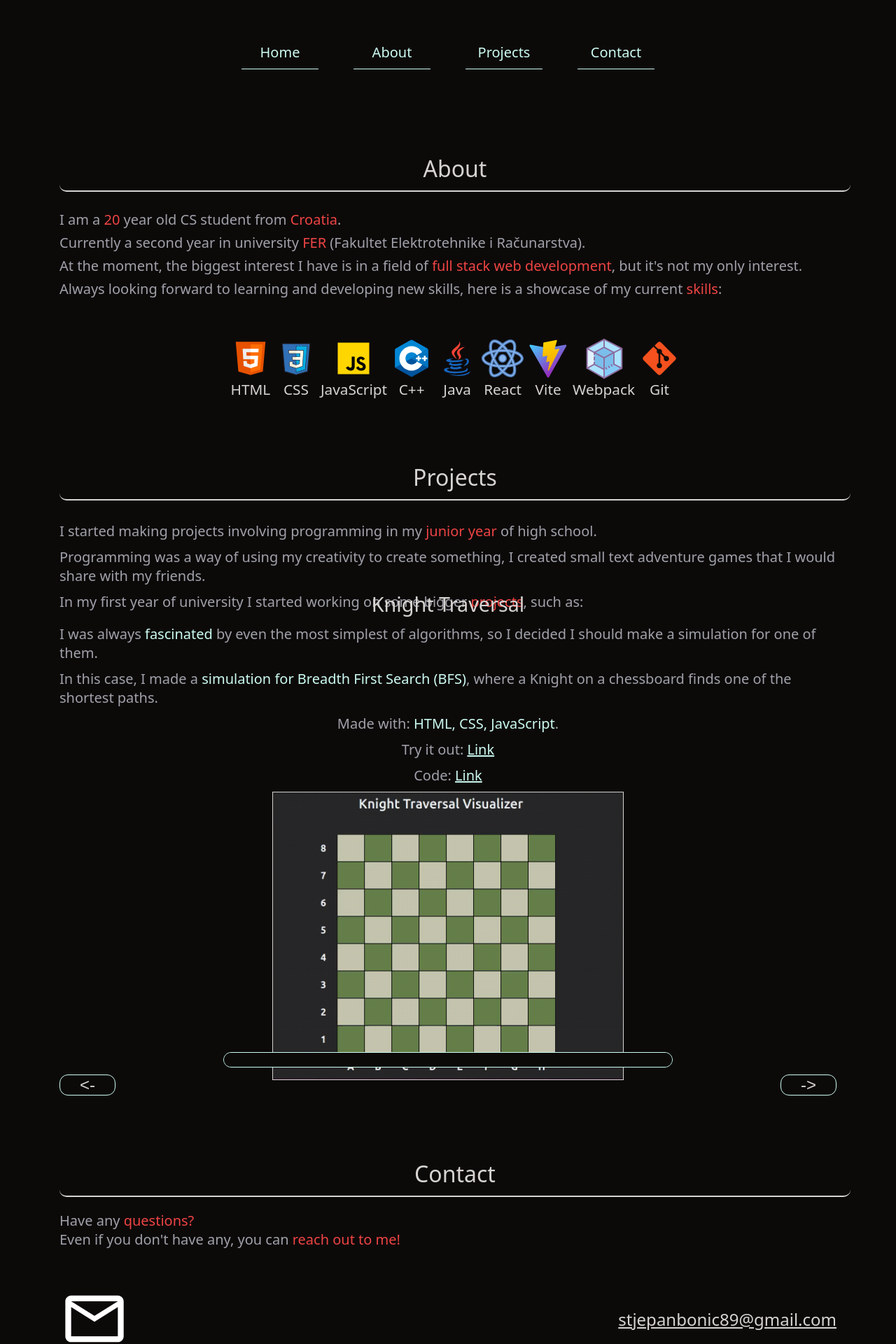
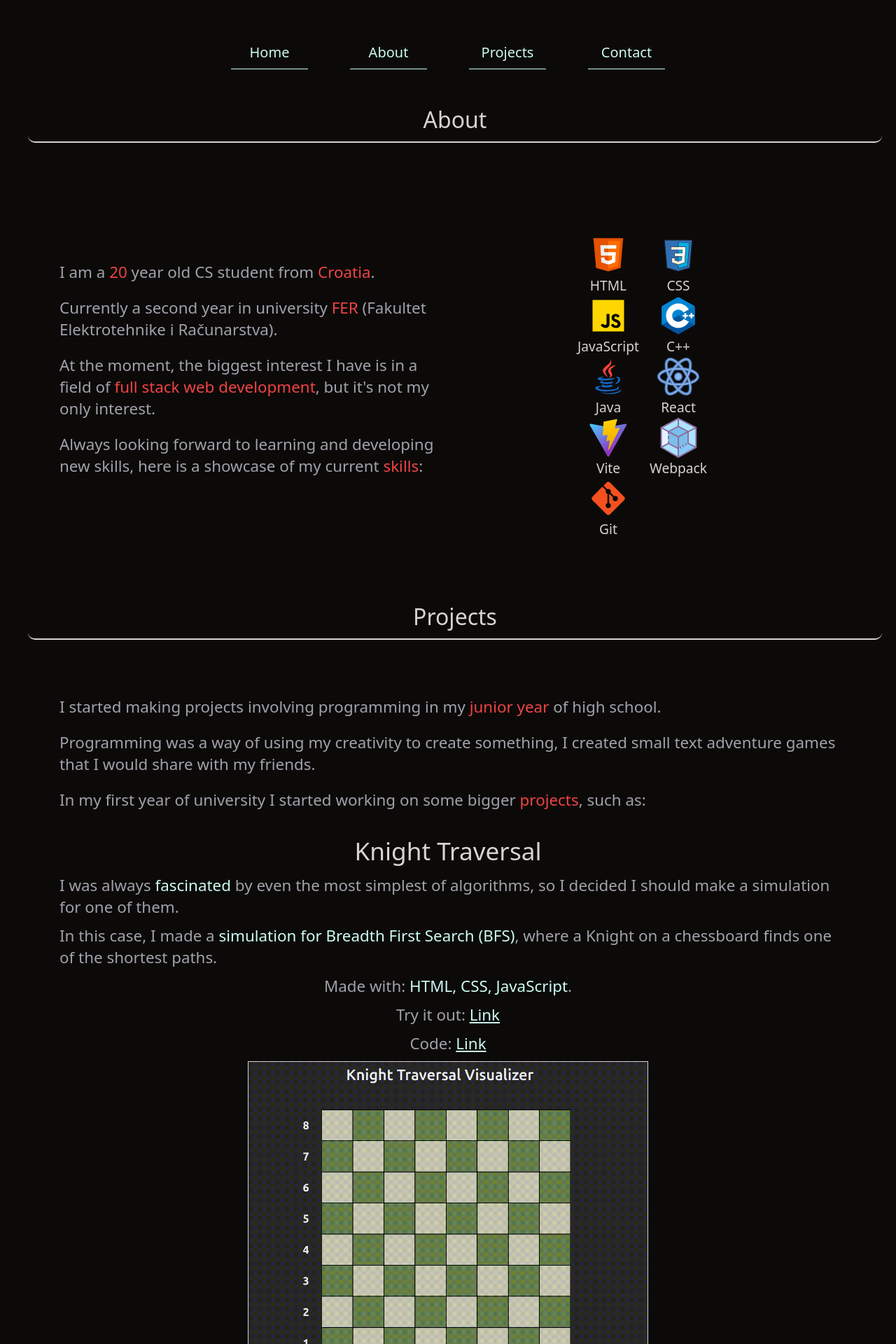
Before and after one commit to Bqnic/portfolio, a React (Vite) app: page / in a window 1280 px wide. Shown: the part 800-2720 px from the top of the page at 70% size. Built offline with nearby package versions, Linux system fonts and the light colour scheme.

Commit message:
finish desktop version

```diff
--- a/src/About.jsx
+++ b/src/About.jsx
@@ -1,7 +1,9 @@
 export default function About() {
   return (
+    <>
+      <div className="section">About</div>
       <div className="about">
-      <div className="section">About</div>
+        <div className="paras">
           <p>
             I am a <a>20</a> year old CS student from <a>Croatia</a>.
           </p>
@@ -14,9 +16,10 @@ export default function About() {
             <a> full stack web development</a>, but it's not my only interest.
           </p>
           <p>
-        Always looking forward to learning and developing new skills, here is a
-        showcase of my current <a>skills</a>:
+            Always looking forward to learning and developing new skills, here
+            is a showcase of my current <a>skills</a>:
           </p>
+        </div>
         <div className="skills">
           <div>
             <img src="../icons8-html.svg" alt="HTML" />
@@ -56,5 +59,6 @@ export default function About() {
           </div>
         </div>
       </div>
+    </>
   );
 }
--- a/src/Navigation.jsx
+++ b/src/Navigation.jsx
@@ -11,7 +11,7 @@ export default function Navigation() {
         to="about"
         spy={true}
         smooth={true}
-        offset={-80}
+        offset={-250}
       >
         About
       </Link>
@@ -20,7 +20,7 @@ export default function Navigation() {
         to="projects"
         spy={true}
         smooth={true}
-        offset={-80}
+        offset={-250}
       >
         Projects
       </Link>
@@ -29,7 +29,7 @@ export default function Navigation() {
         to="contact"
         spy={true}
         smooth={true}
-        offset={-80}
+        offset={-250}
       >
         Contact
       </Link>
--- a/src/Projects.jsx
+++ b/src/Projects.jsx
@@ -12,8 +12,8 @@ export default function Projects() {
 
   return (
     <>
+      <div className="section">Projects</div>
       <div className="projects">
-        <div className="section">Projects</div>
         <p>
           I started making projects involving programming in my
           <a> junior year </a>
@@ -28,6 +28,16 @@ export default function Projects() {
           <a> projects</a>, such as:
         </p>
         <div className="project-slider">{projectArray[projects]}</div>
+        <div className="slider_btns">
+          <div className="btns">
+            <button
+              onClick={() =>
+                setProjects(projects == 0 ? numOfProjects : projects - 1)
+              }
+            >
+              <img src="icons8-arrow-left-50.png" alt="-&lt;" />
+            </button>
+          </div>
           <div
             className="slider"
             style={{ gridTemplateColumns: `repeat(${numOfProjects}, 1fr` }}
@@ -37,18 +47,12 @@ export default function Projects() {
           <div className="btns">
             <button
               onClick={() =>
-              setProjects(projects == 0 ? numOfProjects : projects - 1)
-            }
-          >
-            &lt;-
-          </button>
-          <button
-            onClick={() =>
                 setProjects(projects == numOfProjects ? 0 : projects + 1)
               }
             >
-            -&gt;
+              <img src="icons8-arrow-right-50.png" alt="-&gt;" />
             </button>
+          </div>
         </div>
       </div>
     </>
--- a/src/index.css
+++ b/src/index.css
@@ -192,7 +192,7 @@ body {
   justify-content: center;
   align-items: center;
   margin-top: 10px;
-  height: 75vh;
+  height: 600px;
   width: 100%;
 }
 .project-slider div {
@@ -219,30 +219,35 @@ body {
   align-items: center;
 }
 .projects .btns button {
+  display: flex;
+  justify-content: center;
+  align-items: center;
   width: 80px;
+  height: 30px;
+  padding: 10px;
   background: none;
-  border: 1px solid var(--bg-color3);
-  border-radius: 12px;
+  border: none;
   color: var(--highlight);
-  font-size: 1.5rem;
-  transition: 0.5s;
+  transition: 0.2s;
   cursor: pointer;
 }
 .projects .btns button:hover {
-  background-color: var(--highlight2);
-  border: 1px solid var(--highlight2);
+  border-bottom: 1px solid var(--bg-color3);
   width: 90px;
-  font-size: 1.5rem;
-  transition: 0.5s;
+  transition: 0.2s;
 }
 .projects .slider {
   display: grid;
-  grid-template-columns: repeat(5, 1fr);
   height: 20px;
-  width: 50vw;
+  width: 35vw;
   align-self: center;
   border: 1px solid var(--bg-color3);
   border-radius: 20px;
+}
+.slider_btns {
+  display: flex;
+  justify-content: space-between;
+  align-items: center;
 }
 .projects .slider div {
   background-color: var(--bg-color);
@@ -350,7 +355,7 @@ body {
   .navigation .nav-btn {
     padding: 10px;
     width: 90px;
-    font-size: 1.25rem;
+    font-size: 1.2rem;
   }
   .navigation .nav-btn:hover {
     width: 100px;
@@ -381,6 +386,9 @@ body {
   .project-slider img {
     width: 500px;
   }
+  .project-slider {
+    height: 700px;
+  }
 
   .contact-info {
     margin-top: 50px;
@@ -400,7 +408,7 @@ body {
   }
 }
 
-@media screen and (min-width: 900px) {
+@media screen and (min-width: 1200px) {
   html {
     display: flex;
     justify-content: center;
@@ -409,4 +417,112 @@ body {
   body {
     max-width: 1200px;
   }
+
+  .introduction {
+    font-size: 2.8rem;
+  }
+  .introduction div:nth-child(1) p:nth-child(1) {
+    font-size: 1.5rem;
+  }
+  .introduction div:nth-child(2) p:nth-child(1) {
+    font-size: 1.8rem;
+  }
+  .introduction .btn,
+  .footer .btn {
+    font-size: 1.4rem;
+    width: 200px;
+  }
+  .introduction .btn:hover,
+  .footer .btn:hover {
+    width: 220px;
+    transition: 0.5s;
+  }
+
+  .contact p,
+  .projects,
+  .footer,
+  .contact,
+  .about {
+    font-size: 1.4rem;
+  }
+
+  .navigation {
+    gap: 60px;
+    padding: 30px;
+  }
+  .navigation .nav-btn {
+    padding: 10px;
+    width: 90px;
+    font-size: 1.25rem;
+  }
+  .navigation .nav-btn:hover {
+    width: 100px;
+  }
+
+  .about {
+    display: grid;
+    grid-template-columns: repeat(2, 1fr);
+    justify-content: flex-start;
+    align-items: center;
+    flex-wrap: nowrap;
+  }
+  .about .paras {
+    display: flex;
+    flex-direction: column;
+    gap: 20px;
+  }
+  .skills {
+    display: grid;
+    grid-template-columns: repeat(2, 100px);
+    justify-content: center;
+    align-items: center;
+    gap: 0px;
+    font-size: 1.2rem;
+  }
+  .skills div {
+    display: flex;
+    flex-direction: column;
+    justify-content: center;
+    align-items: center;
+  }
+
+  .project-slider img {
+    width: 570px;
+  }
+  .projects {
+    gap: 20px;
+  }
+  .project-slider {
+    height: 800px;
+  }
+  .project-slider div {
+    gap: 10px;
+  }
+  .project-slider div p:first-child {
+    font-size: 2.2rem;
+  }
+  .projects .btns button {
+    height: 40px;
+    font-size: 1.5rem;
+  }
+  .projects .btns button:hover {
+    font-size: 1.6rem;
+  }
+
+  .contact-info {
+    margin-top: 60px;
+  }
+  .contact-info a img {
+    height: 110px;
+    width: 110px;
+  }
+  .contact-info a img:hover {
+    margin-left: 40px;
+  }
+  .contact-info a p {
+    font-size: 1.55rem;
+  }
+  .contact-info a p:hover {
+    font-size: 1.65rem;
+  }
 }
```
Also changed, not shown: public/icons8-arrow-left-50.png (added), public/icons8-arrow-right-50.png (added). Lines whose indentation alone changed are shown as unchanged.
